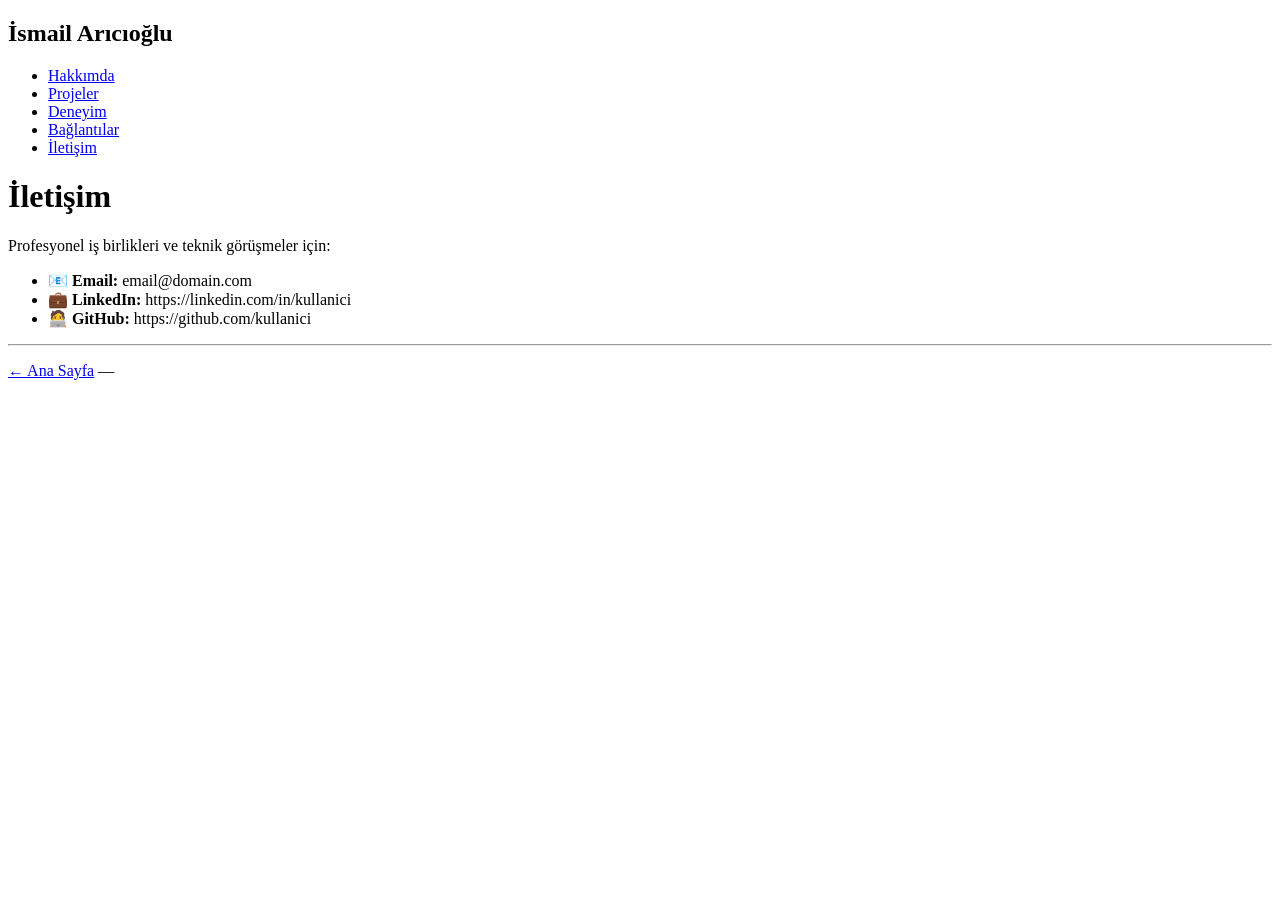
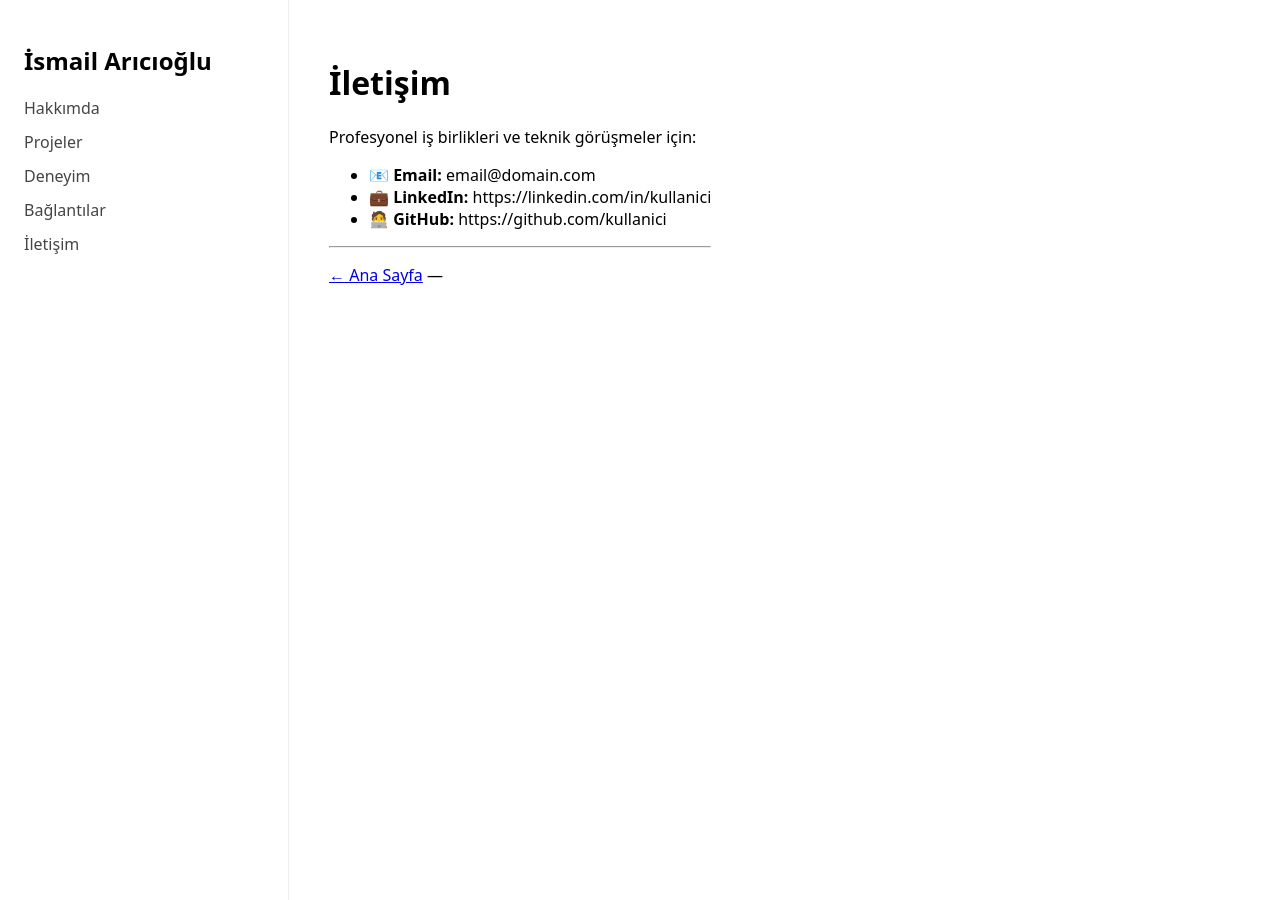
Before and after one commit to ismailaricioglu/ismailaricioglu.github.io, a Jekyll site: the page built from contact.md, in a window 1280 px wide and 900 px high. Built offline with Jekyll 4.4.1, drawn with Linux system fonts in a browser that asks for light colours.

Commit message:
Update style.css

```diff
--- a/assets/css/style.css
+++ b/assets/css/style.css
@@ -1,3 +1,46 @@
+body {
+  display: flex;
+  margin: 0;
+  font-family: system-ui, sans-serif;
+}
+
+.sidebar {
+  width: 240px;
+  position: sticky;
+  top: 0;
+  height: 100vh;
+  padding: 24px;
+  border-right: 1px solid #eee;
+}
+
+.sidebar ul {
+  list-style: none;
+  padding: 0;
+}
+
+.sidebar li {
+  margin: 12px 0;
+}
+
+.sidebar a {
+  text-decoration: none;
+  color: #444;
+}
+
+.sidebar a:hover {
+  color: #000;
+}
+
+.content {
+  padding: 40px;
+  max-width: 900px;
+}
+
+section {
+  margin-bottom: 80px;
+}
+
+/* 📱 Mobil */
 @media (max-width: 768px) {
   body {
     flex-direction: column;
```
